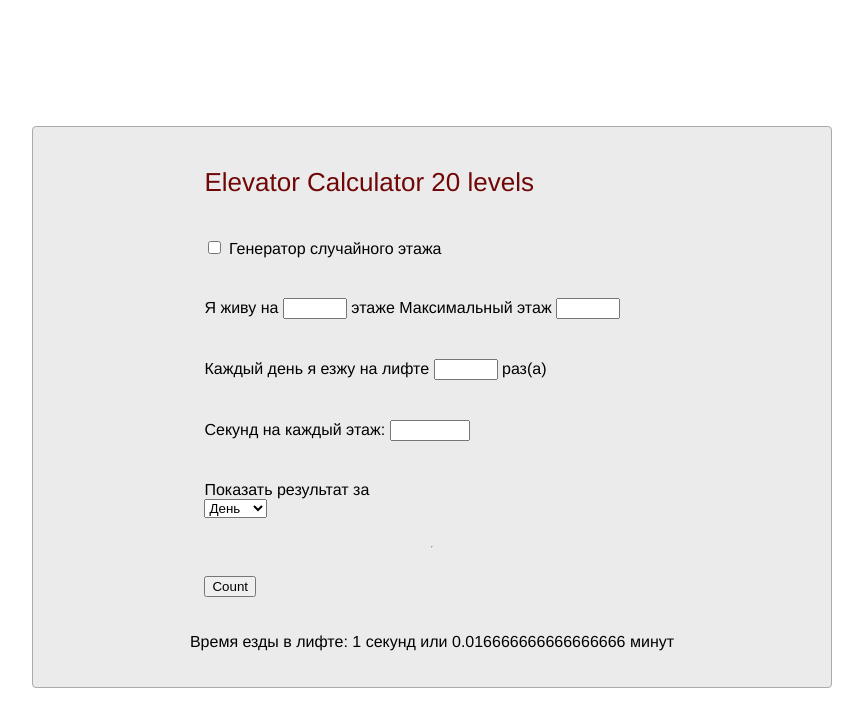
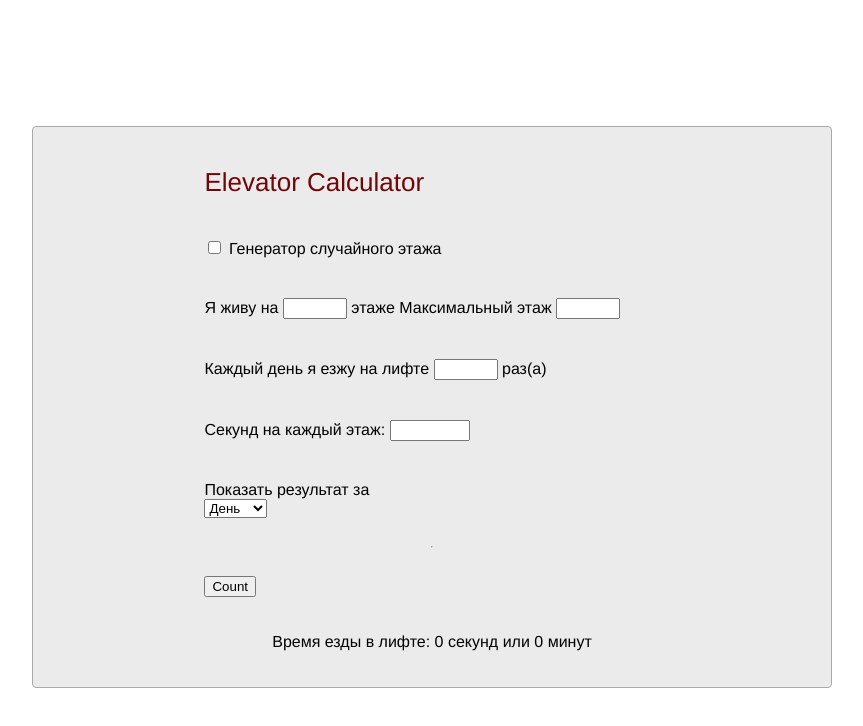
Before and after one commit to Slava40000/ElevatorCalculator, a plain HTML site: page index.html in a window 1280 px wide. Both pictures are taken after a click on the button "Count". Shown: the whole page, without its empty margins (208-1071 px from the left). Drawn offline with Linux system fonts and the light colour scheme.

Commit message:
Calculator bug fixed

```diff
--- a/index.html
+++ b/index.html
@@ -9,7 +9,7 @@
 
 <main>
     <div class="header-text">
-        Elevator Calculator 20 levels
+        Elevator Calculator
     </div>
 
     <div>
@@ -35,14 +35,12 @@
         <!-- Скорость лифта: -->
         <!-- <input type="range" min="1" max="10"> -->
         Секунд на каждый этаж:
-        <input id="elevators-speed" type="number" step="0.25" min="0" max="10">
+        <input id="elevator-speed" type="number" step="0.25" min="0" max="10">
     </div>
     <div class="time-interval-block">
         Показать результат за
-        <!-- <input id="time-interval" type="number" min="1" max="100000"> -->
-        <!-- dropdown для выбора интервала(день/месяц/год) -->
         <br>
-        <select name="interval-selector" id="time-interval"> <!--выбор количества дней -->
+        <select name="interval-selector" id="time-interval">
             <option value="1">День</option>
             <option value="30">Месяц</option>
             <option value="365">Год</option>
@@ -55,7 +53,7 @@
     <div class="count-results-button">
         <input value="Count" onclick="CalculateTime()" type="button">
     </div>
-    <p id="itog">Результат:</p>
+    <p id="time-result"></p>
 </main>
 
 </html>
--- a/scripts.js
+++ b/scripts.js
@@ -3,16 +3,15 @@ let floor, speed, rides, days, randomCheckbox, randomNumber, timeInElevator, max
 function CalculateTime() {
     floor = +document.getElementById('floor-number').value;
     maxFloor = +document.getElementById('max-floor-number').value;
-    speed = document.getElementById('elevators-speed').value;
+    speed = document.getElementById('elevator-speed').value;
     rides = document.getElementById('rides-per-day').value;
     days = document.getElementById('time-interval').value;
     randomCheckbox = document.getElementById('random-checkbox').checked;
-    randomNumber = Math.floor(Math.random() * 10) + 1;
-    timeInElevator = floor * speed * rides * days * randomCheckbox ? randomNumber : 1;
-    // floor > maxFloor ? alert("Лжец и подлец" ) : alert("Время езды в лифте: " + timeInElevator + " секунд или " + timeInElevator / 60 + " минут");
+    randomNumber = randomCheckbox ? Math.floor(Math.random() * 10) + 1 : 1;
+    timeInElevator = floor * speed * rides * days * randomNumber;
     // result = timeInElevator;
     result = floor > maxFloor ? "Лжец и подлец" : "Время езды в лифте: " + timeInElevator + " секунд или " + timeInElevator / 60 + " минут";
-    document.getElementById("itog").innerHTML = result;
+    document.getElementById("time-result").innerHTML = result;
 }
 
 // nomer-etaja.addEventListener('input', e => span.innerText = e.target.value)
```
